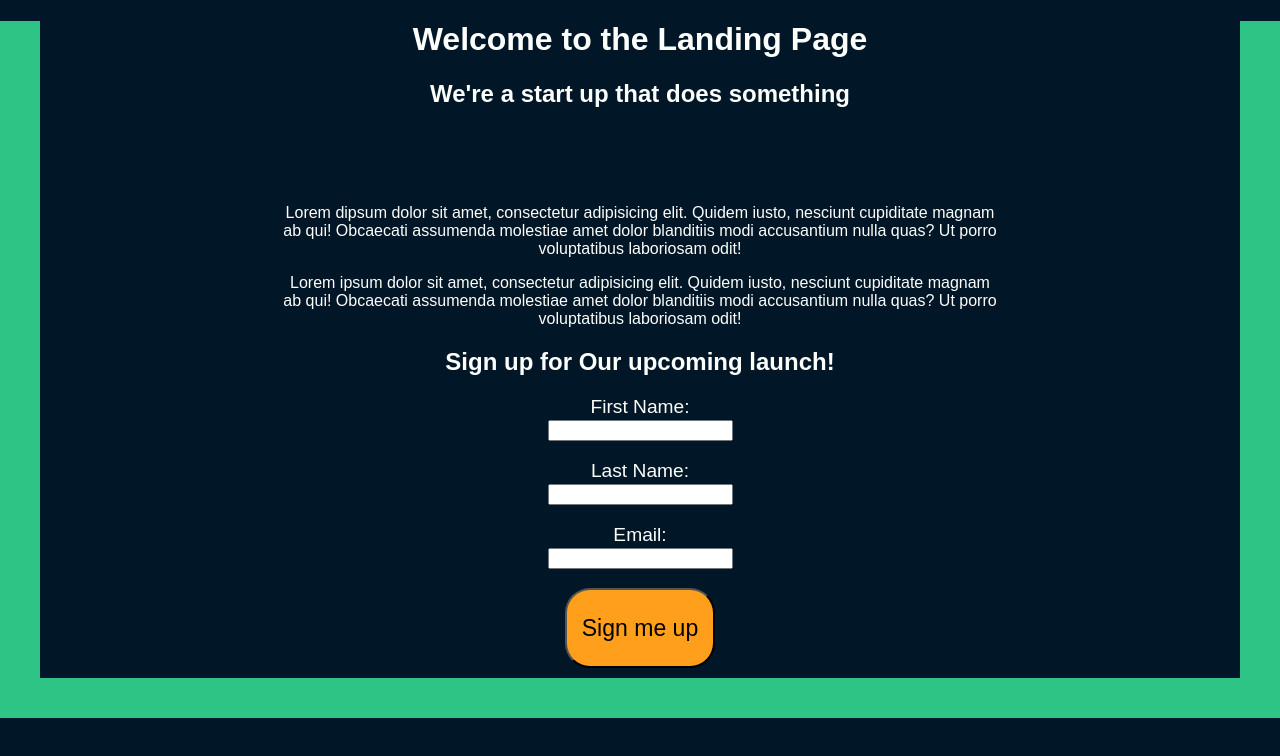
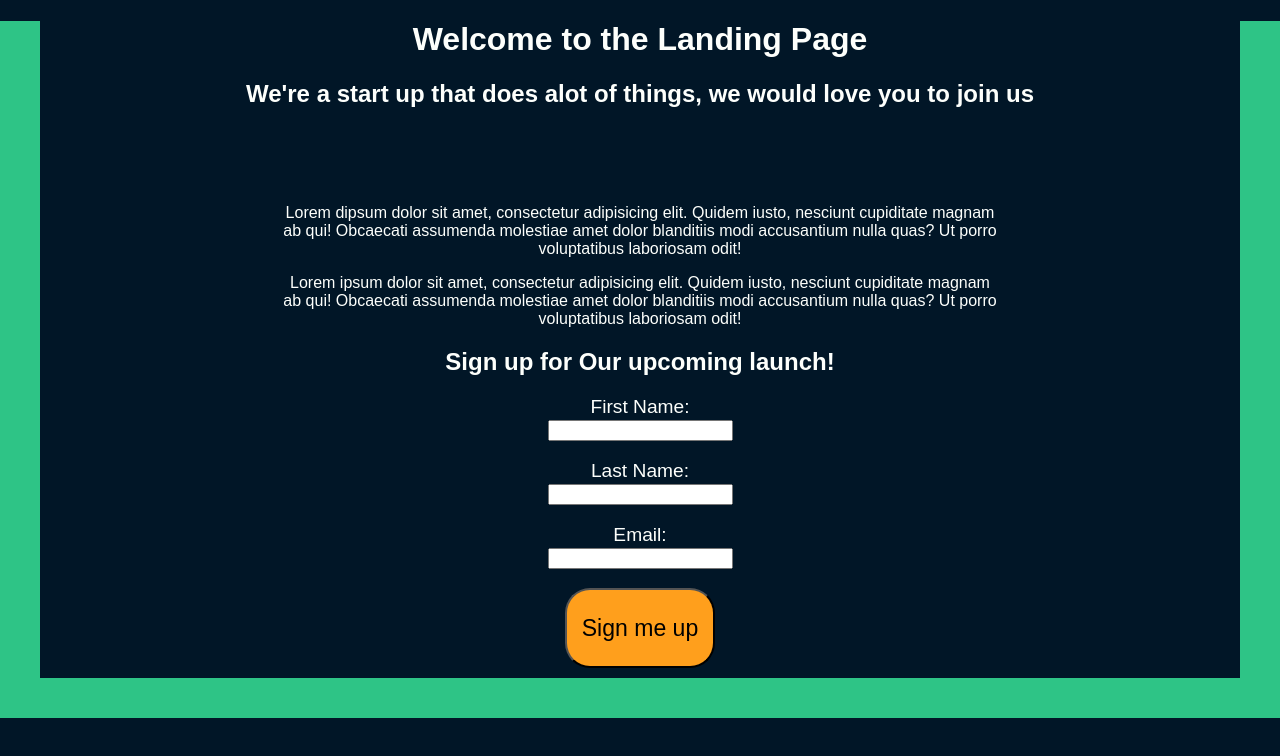
Before and after one commit to AluyiGladness/git_learning, a plain HTML site: page index.html in a window 1280 px wide. Drawn offline with Linux system fonts and the light colour scheme.

Commit message:
update index text

```diff
--- a/index.html
+++ b/index.html
@@ -13,7 +13,8 @@
         </h1>
 
         <h2>
-            We're a start up that does something
+            We're a start up that does alot of things, we would love you
+            to join us
         </h2>
     </header>
 
```
